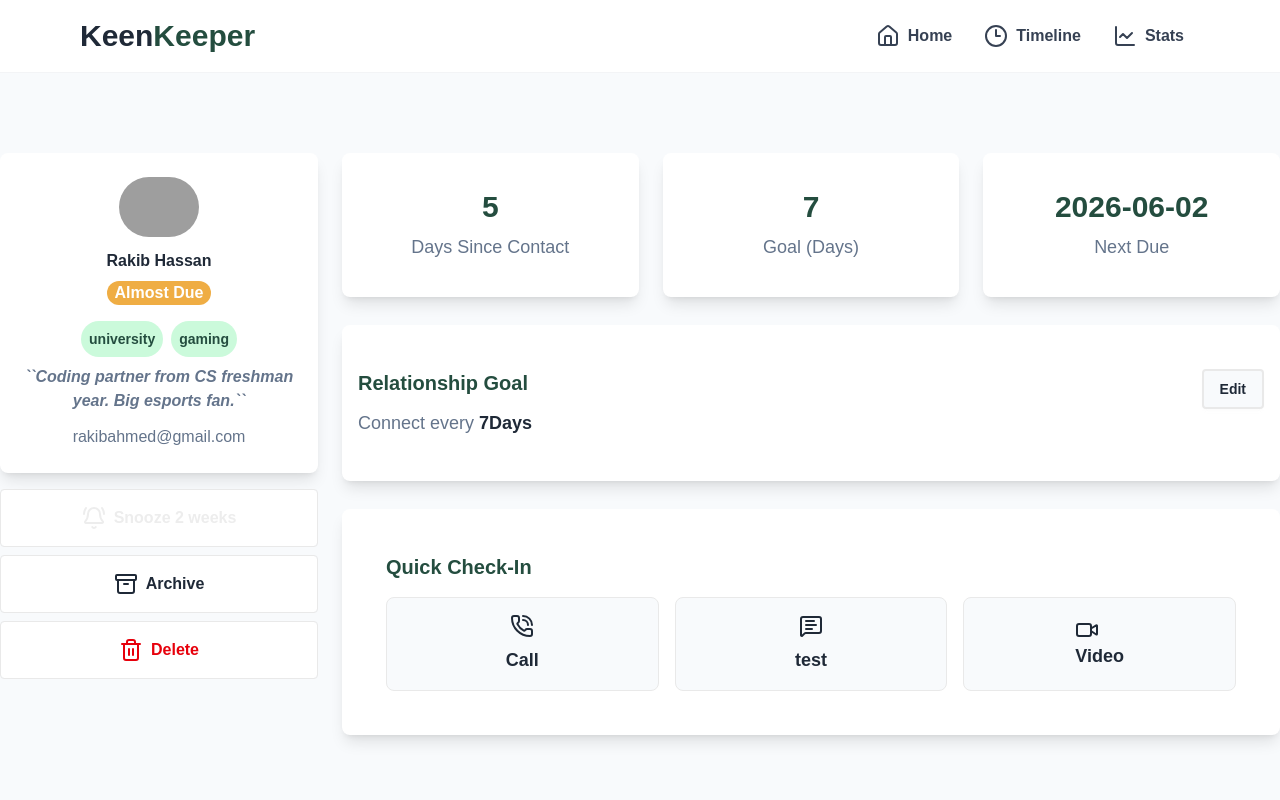
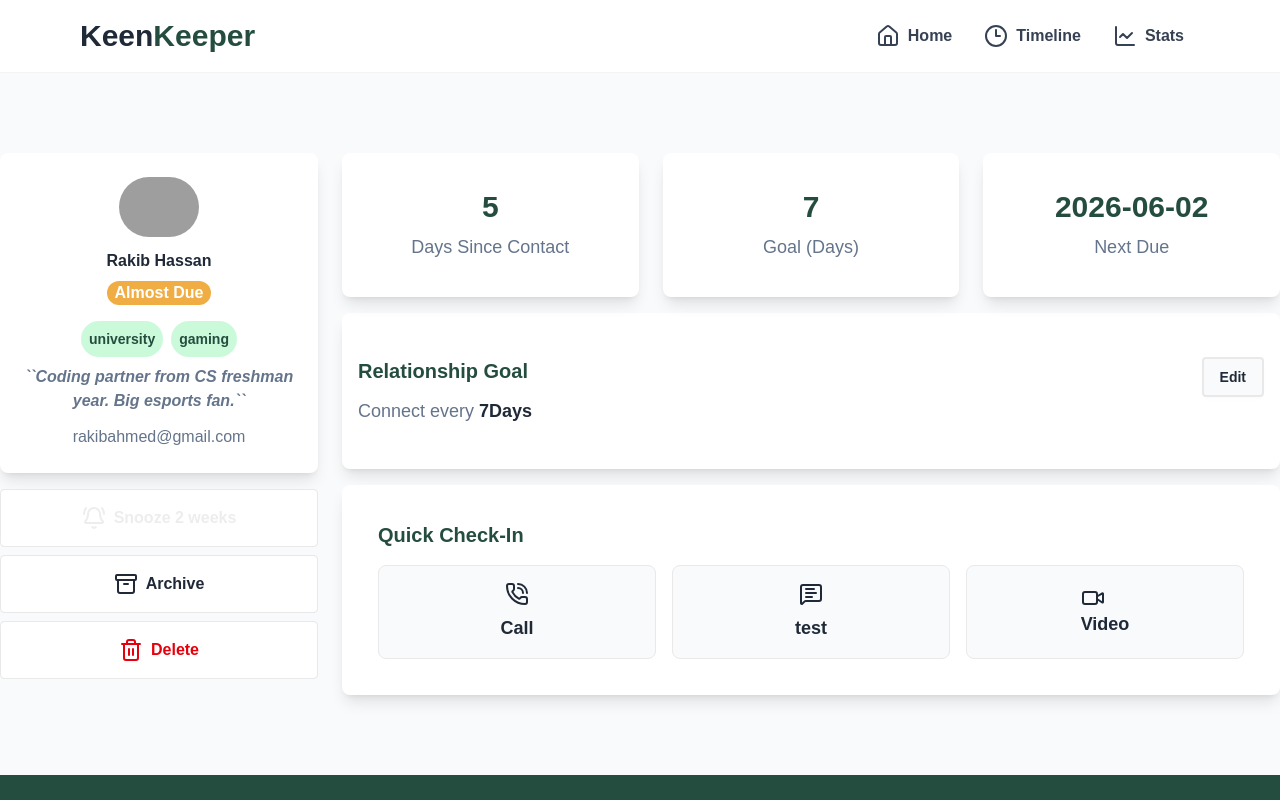
Before and after one commit to rakib97j/KeenKeeper, a Next.js app: page /friend/1 in a window 1280 px wide. Shown: the top 800 px of the page. Built offline with nearby package versions, Linux system fonts and the light colour scheme; grey boxes are pictures that could not be loaded.

Commit message:
friend card edit

```diff
--- a/src/app/friend/[id]/page.jsx
+++ b/src/app/friend/[id]/page.jsx
@@ -123,7 +123,7 @@ const DetailsPage = async (props) => {
               </div>
             </div>
             {/* second part */}
-            <div className="bg-white  py-11 px-4 shadow-lg rounded-lg text-center  my-7 ">
+            <div className="bg-white  py-11 px-4 shadow-lg rounded-lg text-center  my-4 ">
               <div className="flex justify-between">
                 <h1 className="text-[#244D3F] text-xl font-semibold ">
                   Relationship Goal
@@ -140,7 +140,7 @@ const DetailsPage = async (props) => {
               </p>
             </div>
             {/* last functional part */}
-            <div className="bg-white p-11  shadow-lg rounded-lg">
+            <div className="bg-white p-9  shadow-lg rounded-lg">
               <h1 className="text-[#244D3F] text-xl font-semibold mb-4">
                 Quick Check-In
               </h1>
--- a/src/app/loading.jsx
+++ b/src/app/loading.jsx
@@ -3,7 +3,7 @@ import React from 'react';
 const loading = () => {
     return (
       <div>
-        <div className="p-10 grid grid-cols-4 gap-6">
+        <div className="p-10 grid md:grid-cols-4 gap-6">
           {[...Array(10)].map((_, i) => (
             <div
               key={i}
--- a/src/components/NavBar/NavBar.jsx
+++ b/src/components/NavBar/NavBar.jsx
@@ -69,7 +69,7 @@ const NavBar = () => {
             </div>
             <ul
               tabIndex={0}
-              className="menu text-base font-semibold text-[#64748B] menu-sm bg-amber-50 dropdown-content rounded-box  mt-5 w-52 p-2 shadow gap-1"
+              className="menu text-base font-semibold text-[#64748B] menu-sm bg-[#ffffff3d] dropdown-content rounded-box  mt-5 w-28 p-1 shadow gap-1"
             >
               {links}
             </ul>
```
